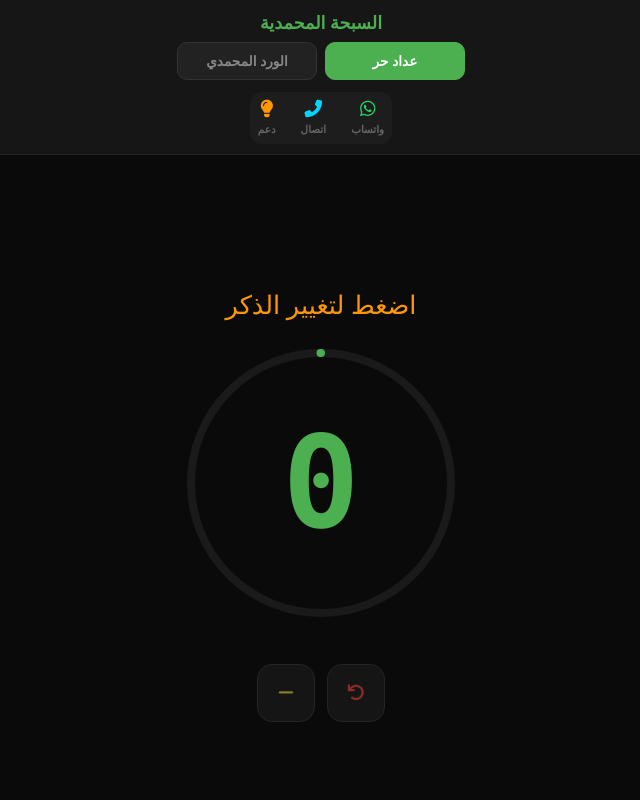
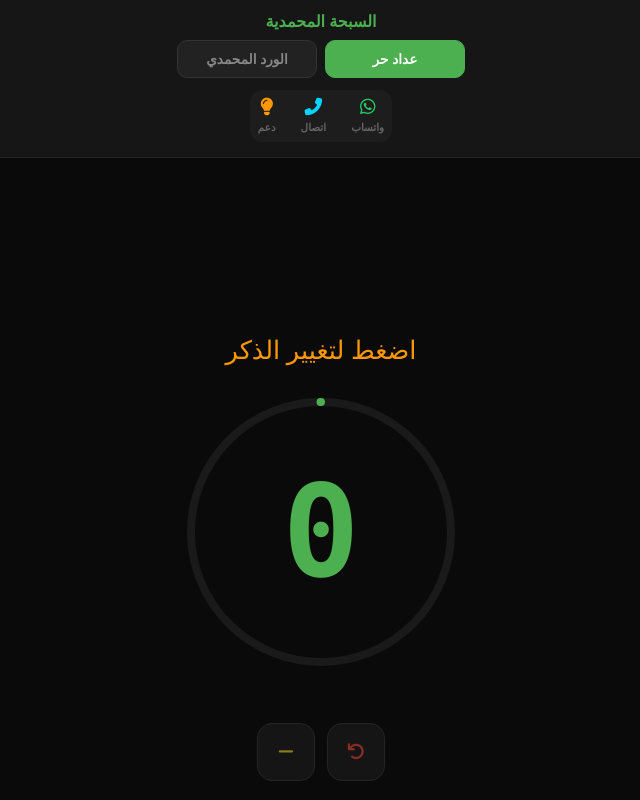
Before and after one commit to elcaptain7000-eng/my-sabha, a plain HTML site: page index.html in a window 1280 px wide. Shown: the whole page, without its empty margins (319-959 px from the left). Drawn offline with Linux system fonts and the light colour scheme.

Commit message:
index.html

```diff
--- a/index.html
+++ b/index.html
@@ -7,6 +7,8 @@
     <meta name="apple-mobile-web-app-status-bar-style" content="black-translucent">
     <meta name="theme-color" content="#0a0a0a">
     <title>السبحة المحمدية</title>
+    <link rel="manifest" href="manifest.json">
+    <link rel="apple-touch-icon" href="icon.png">
     <link rel="stylesheet" href="https://cdnjs.cloudflare.com/ajax/libs/font-awesome/6.0.0/css/all.min.css">
     <style>
         :root { --main-green: #4CAF50; --bg-black: #0a0a0a; --card-dark: #161616; --accent-blue: #00d4ff; }
@@ -18,17 +20,34 @@
         .mode-btn { flex: 1; max-width: 140px; padding: 10px; border-radius: 10px; border: 1px solid #333; background: #222; color: #888; font-weight: bold; font-size: 0.85rem; }
         .mode-btn.active { background: var(--main-green); color: white; border-color: var(--main-green); }
 
-        /* المربع الثالث تحت الأوضاع للتواصل */
-        .contact-box { display: flex; justify-content: center; gap: 25px; margin-top: 12px; padding: 8px; background: rgba(255,255,255,0.03); border-radius: 12px; width: fit-content; margin-left: auto; margin-right: auto; }
-        .contact-btn { text-decoration: none; color: #666; display: flex; flex-direction: column; align-items: center; gap: 4px; transition: 0.3s; }
-        .contact-btn i { font-size: 1.1rem; }
-        .contact-btn span { font-size: 0.65rem; font-weight: bold; }
+        .support-box { display: flex; justify-content: center; gap: 25px; margin: 12px auto 5px; padding: 8px; background: rgba(255,255,255,0.03); border-radius: 12px; width: fit-content; }
+        .support-link { text-decoration: none; color: #666; display: flex; flex-direction: column; align-items: center; gap: 4px; transition: 0.3s; }
+        .support-link i { font-size: 1.1rem; }
+        .support-link span { font-size: 0.65rem; font-weight: bold; }
         .wa i { color: #25D366; } .ph i { color: var(--accent-blue); } .su i { color: #ff9800; }
-        .contact-btn:active { transform: scale(0.9); opacity: 0.7; }
+        .support-link:active { transform: scale(0.9); }
 
-        .main-display { flex: 1; display: flex; flex-direction: column; align-items: center; justify-content: center; padding-top: 10px; }
+        /* منطقة العرض الرئيسية - تم رفعها للأعلى وتوسيطها */
+        .main-display {
+            flex: 1;
+            display: flex;
+            flex-direction: column;
+            align-items: center;
+            justify-content: flex-start; /* ارفع المحتوى */
+            padding-top: 15vh; /* سيب مسافة للأوضاع والأزرار */
+            position: relative;
+        }
+
+        /* تمركز أكثر دقة للذكر والعداد */
+        .wird-wrapper {
+            display: flex;
+            flex-direction: column;
+            align-items: center;
+            width: 100%;
+        }
+
         .intent-area { font-size: 0.85rem; color: var(--accent-blue); text-align: center; padding: 0 20px; min-height: 2.2rem; font-weight: bold; margin-bottom: 5px; }
-        .current-task { font-size: 1.6rem; color: #ff9800; text-align: center; padding: 0 25px; min-height: 3.5rem; display: flex; align-items: center; justify-content: center; margin-bottom: 10px; }
+        .current-task { font-size: 1.6rem; color: #ff9800; text-align: center; padding: 0 25px; min-height: 4rem; display: flex; align-items: center; justify-content: center; margin-bottom: 10px; }
 
         .counter-container { position: relative; width: 280px; height: 280px; display: flex; align-items: center; justify-content: center; margin-bottom: 20px; }
         .counter-number { font-size: 8rem; font-family: 'Consolas', monospace; color: var(--main-green); font-weight: bold; z-index: 2; }
@@ -38,8 +57,7 @@
 
         .footer-info { font-size: 0.9rem; color: #333; font-weight: bold; margin-bottom: 15px; }
 
-        /* منطقة الأزرار المعدلة */
-        .controls-row { display: flex; gap: 12px; justify-content: center; align-items: center; width: 100%; min-height: 70px; }
+        .controls-row { display: flex; gap: 12px; justify-content: center; align-items: center; width: 100%; min-height: 70px; margin-top: 10px; }
         .btn-circle { background: #151515; border: 1px solid #252525; color: #666; width: 58px; height: 58px; border-radius: 15px; display: flex; align-items: center; justify-content: center; font-size: 1.1rem; }
         .btn-circle:active { background: #222; transform: scale(0.9); }
         .btn-reset { color: #8b2d26; }
@@ -49,26 +67,20 @@
 <body onclick="handleGlobalTap(event)">
 
     <div class="header">
-        <div style="font-weight: bold; color: var(--main-green); font-size: 1.1rem;">السبحة المحمدية</div>
+        <div style="font-weight: bold; color: var(--main-green);">السبحة المحمدية</div>
         <div class="mode-selector">
             <button id="freeMode" class="mode-btn active" onclick="setMode('free', event)">عداد حر</button>
             <button id="wordMode" class="mode-btn" onclick="setMode('word', event)">الورد المحمدي</button>
         </div>
-
-        <div class="contact-box">
-            <a href="https://wa.me/201012459612" class="contact-btn wa">
-                <i class="fab fa-whatsapp"></i><span>واتساب</span>
-            </a>
-            <a href="tel:01012459612" class="contact-btn ph">
-                <i class="fas fa-phone-alt"></i><span>اتصال</span>
-            </a>
-            <a href="https://wa.me/201012459612?text=لدي اقتراح بخصوص التطبيق:" class="contact-btn su">
-                <i class="fas fa-lightbulb"></i><span>دعم</span>
-            </a>
+        <div class="support-box">
+            <a href="https://wa.me/201012459612" class="support-link wa"><i class="fab fa-whatsapp"></i><span>واتساب</span></a>
+            <a href="tel:01012459612" class="support-link ph"><i class="fas fa-phone-alt"></i><span>اتصال</span></a>
+            <a href="https://wa.me/201012459612?text=اقتراح:" class="support-link su"><i class="fas fa-lightbulb"></i><span>دعم</span></a>
         </div>
     </div>
 
     <div class="main-display">
+        <div class="wird-wrapper">
             <div id="intent" class="intent-area"></div>
             <div id="taskTitle" class="current-task" onclick="handleTaskClick(event)"></div>
 
@@ -81,6 +93,7 @@
             </div>
 
             <div id="progressInfo" class="footer-info"></div>
+        </div>
 
         <div id="controlsRow" class="controls-row">
             <button id="btnPrev" class="btn-circle" onclick="prevTask(event)"><i class="fas fa-chevron-right"></i></button>
@@ -91,20 +104,34 @@
     </div>
 
     <script>
+        const صلوات = "الصلوات المحمدية";
+        // الورد الـ 25 خطوة الكامل والمصحح (زي مكان)
         const tasks = [
-            { name: "الصلوات المحمدية", target: 3, intent: "اللهم إني نويت قراءة الورد - بسم الله الرحمن الرحيم" },
+            { name: صلوات, target: 3, intent: "اللهم إني نويت قراءة الورد - بسم الله الرحمن الرحيم" },
             { name: "الفواتح السبع", target: 7 },
-            { name: "استغفر الله العظيم", target: 100 },
+            { name: صلوات, target: 1 },
+            { name: "استغفر الله العظيم هو التواب الرحيم", target: 100 },
+            { name: صلوات, target: 1 },
             { name: "لا إله إلا الله", target: 100 },
+            { name: صلوات, target: 1 },
             { name: "الله", target: 100 },
+            { name: صلوات, target: 1 },
             { name: "هو", target: 100 },
+            { name: صلوات, target: 1 },
             { name: "حي", target: 100 },
+            { name: صلوات, target: 1 },
             { name: "حق", target: 100 },
+            { name: صلوات, target: 1 },
             { name: "قيوم", target: 100 },
+            { name: صلوات, target: 1 },
             { name: "قهار", target: 100 },
+            { name: صلوات, target: 1 },
             { name: "وهاب", target: 100 },
-            { name: "اللهم صلِّ على سيدنا محمد", target: 100 },
-            { name: "الصلوات المحمدية", target: 3 }
+            { name: صلوات, target: 1 },
+            { name: "اللهم صلِّ على سيدنا محمد وعلى آله وصحبه وسلم", target: 100 },
+            { name: صلوات, target: 3 },
+            { name: "الفواتح السبع", target: 7 },
+            { name: صلوات, target: 3 }
         ];
 
         let count = 0, mode = 'free', currentIdx = 0, freeTask = "اضغط لتغيير الذكر", canTap = true;
@@ -126,10 +153,9 @@
             document.getElementById('intent').innerText = isWord ? (tasks[currentIdx].intent || "") : "";
             document.getElementById('progressInfo').innerText = isWord ? `مطلوب: ${tasks[currentIdx].target}` : "";
 
-            // في العداد الحر: إخفاء التالي والسابق
-            document.getElementById('btnPrev').style.display = isWord ? 'flex' : 'none';
-            document.getElementById('btnNext').style.display = isWord ? 'flex' : 'none';
-            // الناقص والتصفير يظهرون دائماً لسهولة الاستخدام
+            document.getElementById('btnPrev').style.visibility = isWord ? 'visible' : 'hidden';
+            document.getElementById('btnNext').style.visibility = isWord ? 'visible' : 'hidden';
+            document.getElementById('btnRes').style.visibility = isWord ? 'visible' : 'visible';
         }
 
         function setMode(m, e) { e.stopPropagation(); mode = m; count = 0; currentIdx = 0;
@@ -142,7 +168,7 @@
         function prevTask(e) { e.stopPropagation(); if(currentIdx > 0) { currentIdx--; count = 0; updateProgress(0); updateUI(); } }
         function skipTask(e) { e.stopPropagation(); nextTask(); }
         function decrement(e) { e.stopPropagation(); if(count > 0) count--; updateUI(); }
-        function resetAll(e) { e.stopPropagation(); if(confirm("تصفير العداد؟")) { count = 0; updateUI(); updateProgress(0); } }
+        function resetAll(e) { e.stopPropagation(); if(confirm("تصفير؟")) { count = 0; updateUI(); updateProgress(0); } }
         function updateProgress(offset) { document.getElementById('progressBar').style.strokeDashoffset = 816 - offset; }
         function handleTaskClick(e) { if(mode === 'free') { e.stopPropagation(); let n = prompt("تغيير الذكر:", freeTask); if(n) { freeTask = n; count = 0; updateUI(); } } }
         window.onload = updateUI;
```
Lines whose indentation alone changed are shown as unchanged.
